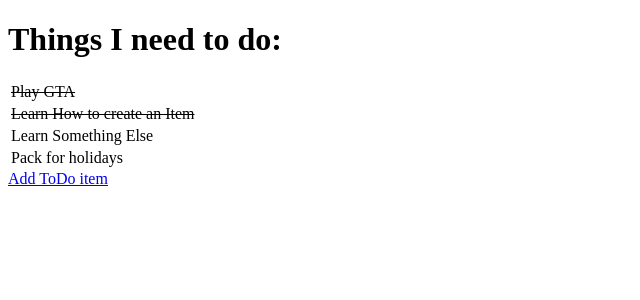
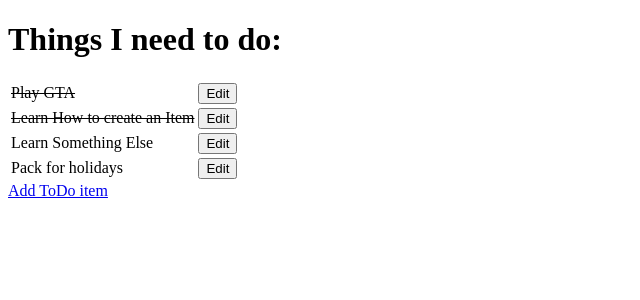
Before and after one commit to roeszler/hello-django, a Django app: page / in a window 1280 px wide. Shown: the top 300 px of the page, without its empty margins (0-640 px from the left). Run offline with Django 3.2, Linux system fonts and the light colour scheme; data comes from the database, SQL or seed files in the repository.

Commit message:
add links and relative id to edit_item.html and <a href=/edit/{{ item.id }}> to todo_list.html

```diff
--- a/django_todo/urls.py
+++ b/django_todo/urls.py
@@ -16,12 +16,14 @@ Including another URLconf
 from django.contrib import admin
 from django.urls import path
 # from todo.views import say_hello
-from todo.views import get_todo_list, add_item
+from todo.views import get_todo_list, add_item, edit_item
 
 
 urlpatterns = [
     path('admin/', admin.site.urls),
     # path('hello/', say_hello, name='hello')
     path('', get_todo_list, name='get_todo_list'),
-    path('add', add_item, name='add')
+    path('add', add_item, name='add'),
+    # is the mechanism by which the item ID makes its way from links or forms in our templates.
+    path('edit/<item_id>', edit_item, name='edit')
 ]
--- a/todo/templates/todo/todo_list.html
+++ b/todo/templates/todo/todo_list.html
@@ -20,6 +20,11 @@
                 {% else %}
                     <td>{{ item.name }}</td>
                 {% endif %}
+                    <td>
+                        <a href="/edit/{{ item.id }}">
+                            <button>Edit</button>
+                        </a>
+                    </td>
                 {% empty %}
                 <tr>
                     <td>You have nothing more to do here.<br>Enjoy your Walk!</td>
--- a/todo/views.py
+++ b/todo/views.py
@@ -52,3 +52,12 @@ def add_item(request):
     }
     # If its a GET request:
     return render(request, "todo/add_item.html", context)
+
+
+def edit_item(request, item_id):
+    """
+    Controls the view characteristics of edit_item.html
+    item_id parameter attached to the edit link
+    to return template edit_item.html
+    """
+    return render(request, 'todo/edit_item.html')
```
Also changed, not shown: todo/templates/todo/edit_item.html (added, +22 -0 lines).
